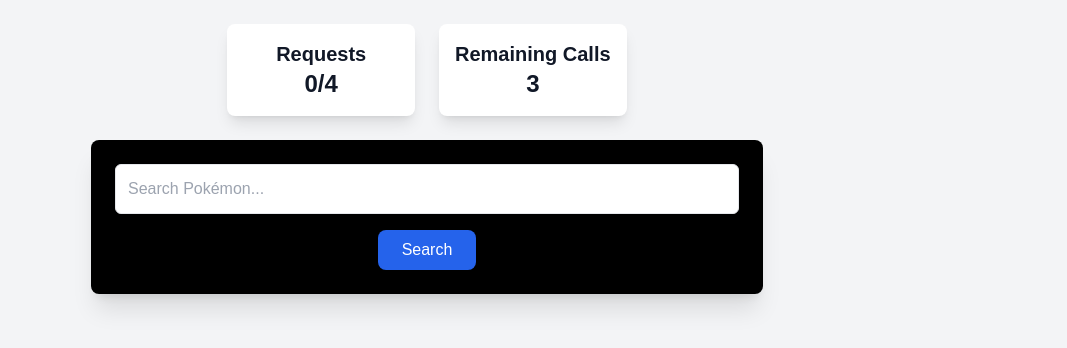
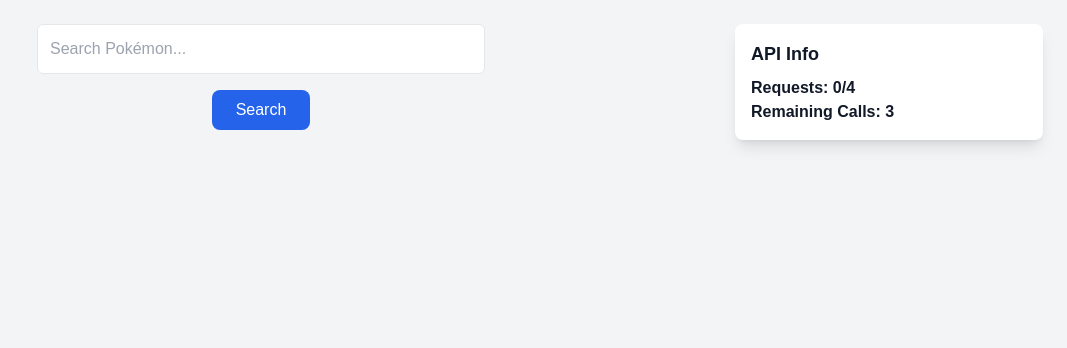
Before and after one commit to AyaanIlahi/api-rate-limiter-frontened, a Next.js app: page /pokemon in a window 1280 px wide. Shown: the top 348 px of the page, without its empty margins (213-1280 px from the left). Built offline with nearby package versions, Linux system fonts and the light colour scheme.

Commit message:
making layout of pokemon similar to unsplash

```diff
--- a/app/pokemon/page.js
+++ b/app/pokemon/page.js
@@ -1,4 +1,4 @@
-"use client"; // Needed for API interactions
+"use client";
 
 import { useState, useEffect } from "react";
 
@@ -10,6 +10,8 @@
   const [callsMade, setCallsMade] = useState(0);
   const [remainingCalls, setRemainingCalls] = useState(3); // Example limit
   const [message, setMessage] = useState(""); // ✅ Error message state
+  const [loading, setLoading] = useState(false); // ✅ Added loading state
+
 
   useEffect(() => {
     // Fetch trending Pokémon names from Redis (mocked for now)
@@ -20,6 +22,7 @@
     if (!name) return;
 
     setMessage(""); // Reset error messages
+    setLoading(true); // ✅ Start loading
     const start = performance.now();
 
     try {
@@ -61,34 +64,20 @@
         url: "Invalid request",
       });
     }
+    finally {
+      setLoading(false); // ✅ Stop loading after fetching
+    }
   };
 
   return (
-    <div className="flex flex-col items-center min-h-screen p-6 bg-gray-100">
+    <div className="flex flex-col lg:flex-row items-start min-h-screen p-6 bg-gray-100">
 
-      {/* Top Cards - Calls Made & Remaining */}
-      <div className="grid grid-cols-2 gap-6 mb-6">
-        <div className="p-4 bg-white shadow-lg rounded-lg text-center">
-          <h3 className="text-xl font-semibold text-gray-900">Requests</h3>
-          <p className="text-2xl font-bold text-gray-900">{callsMade}/4</p>
-        </div>
-        <div className="p-4 bg-white shadow-lg rounded-lg text-center">
-          <h3 className="text-xl font-semibold text-gray-900">Remaining Calls</h3>
-          <p className="text-2xl font-bold text-gray-900">{remainingCalls}</p>
-        </div>
-      </div>
-      {/* Error Message */}
-        {message && (
-          <div className="mt-4 p-3 bg-red-500 text-white rounded-md">
-            <p>{message}</p>
-          </div>
-        )}
-      {/* API Result Screen */}
-      <div className="w-full max-w-2xl p-6 bg-black shadow-xl rounded-lg text-center">
+      {/* Left Section (Search + Pokémon Info) */}
+      <div className="flex-1 flex flex-col items-center w-full lg:w-3/4">
         {/* Search Bar */}
         <input
           type="text"
-          className="w-full p-3 border rounded-md text-gray-900"
+          className="w-full max-w-md p-3 border rounded-md text-gray-900"
           placeholder="Search Pokémon..."
           value={query}
           onChange={(e) => setQuery(e.target.value)}
@@ -105,20 +94,28 @@
           onClick={() => fetchPokemon(query)}
           className="mt-4 px-6 py-2 bg-blue-600 text-white rounded-lg hover:bg-blue-700"
         >
-          Search
+          {loading ? "Loading..." : "Search"}
         </button>
 
         {/* API Error Message */}
-        {message && (
-          <p className="mt-4 text-lg font-semibold text-red-600">{message}</p>
-        )}
+        {message && <p className="mt-4 text-lg font-semibold text-red-600">{message}</p>}
 
-        {/* API Response Data */}
+        {/* Pokémon Data Display */}
         {pokemonData && (
-          <div className="mt-4 p-4 bg-gray-200 rounded-md text-gray-900">
+          <div className="w-full max-w-2xl mt-6 p-6 bg-white shadow-lg rounded-lg text-gray-900">
+            {/* Pokémon Image */}
+            <img
+              src={pokemonData.image}
+              alt={pokemonData.name}
+              className="mx-auto w-48 h-48"
+            />
+
+            {/* Pokémon Type */}
+            <p className="mt-4 text-lg font-semibold">Type: {pokemonData.type.join(", ")}</p>
+
+            {/* Scrollable Details Section */}
+            <div className="mt-4 p-4 bg-gray-200 rounded-md text-gray-900 max-h-64 overflow-y-auto">
               <h2 className="text-2xl font-bold">{pokemonData.name.toUpperCase()}</h2>
-            <img src={pokemonData.image} alt={pokemonData.name} className="mx-auto w-32 h-32" />
-            <p className="text-lg">Type: {pokemonData.type.join(", ")}</p>
 
               {/* Abilities Section */}
               <div className="mt-4 text-left">
@@ -132,18 +129,26 @@
                 </ul>
               </div>
             </div>
+          </div>
         )}
       </div>
 
-      {/* Bottom Dark Section - Last API Call Details */}
+      {/* Right Section (API Info) - Moves Below on Mobile */}
+      <div className="w-full lg:w-1/4 p-4 mt-6 lg:mt-0 lg:ml-6 bg-white rounded-lg shadow-lg text-gray-900">
+        <h3 className="text-lg font-bold">API Info</h3>
+        <p className="mt-2 font-semibold">Requests: {callsMade}/4</p>
+        <p className="font-semibold">Remaining Calls: {remainingCalls}</p>
+
+        {/* Last API Call Details */}
         {lastApiDetails && (
-        <div className="w-full max-w-2xl mt-6 p-4 bg-gray-800 text-white rounded-lg">
+          <div className="mt-4 p-4 bg-gray-200 rounded-md text-gray-900">
             <h3 className="text-lg font-bold">Last API Call</h3>
             <p>Status: <span className="font-semibold">{lastApiDetails.status}</span></p>
             <p>Response Time: <span className="font-semibold">{lastApiDetails.responseTime}</span></p>
-          <p>URL: <a href={lastApiDetails.url} className="text-blue-400">{lastApiDetails.url}</a></p>
+            <p>URL: <a href={lastApiDetails.url} className="text-blue-600">{lastApiDetails.url}</a></p>
           </div>
         )}
       </div>
+    </div>
   );
 }
--- a/app/unsplash/page.js
+++ b/app/unsplash/page.js
@@ -73,7 +73,7 @@
         {/* Search Bar */}
         <input
           type="text"
-          className="w-full p-3 border rounded-md text-gray-900"
+          className="w-full max-w-md p-3 border rounded-md text-gray-900"
           placeholder="Search Images..."
           value={query}
           onChange={(e) => setQuery(e.target.value)}
```
Lines whose indentation alone changed are shown as unchanged.
